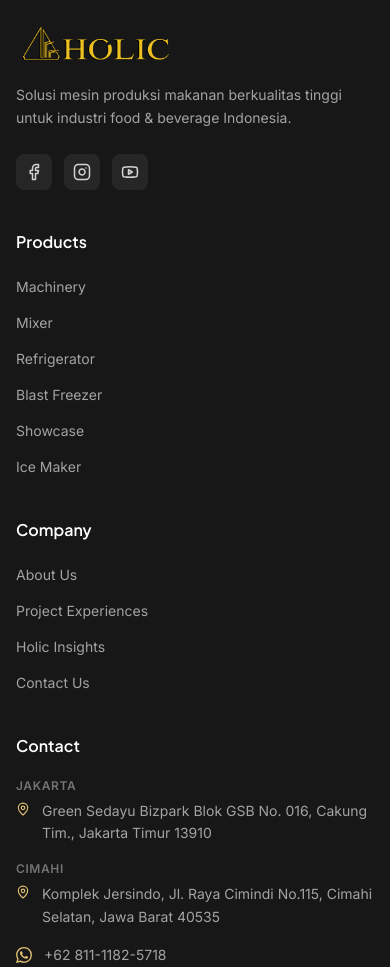
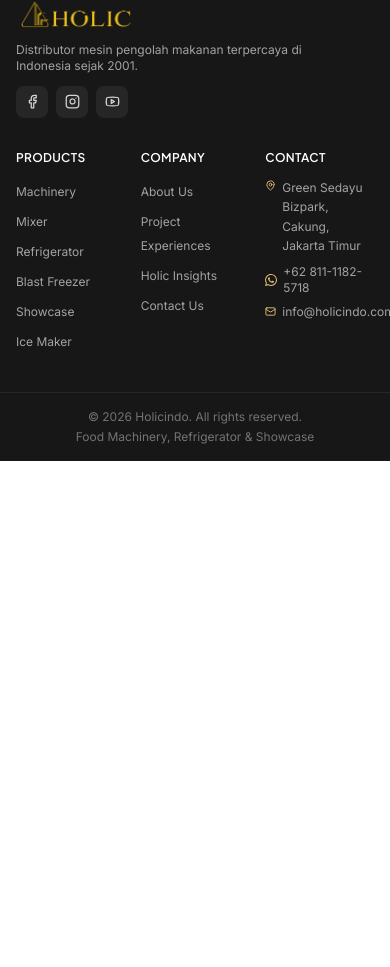
Before and after one commit to Holicindo/company-profile, a Next.js app in the folder frontend/: page /about in a window 390 px wide. Shown: the part 5538-6505 px from the top of the page. After the commit the page ends 5999 px from the top, so only its background shows below. Built offline with nearby package versions, Linux system fonts and the light colour scheme.

Commit message:
fix: improve mobile layout - remove ClientsMarquee, fix wave gaps, compact footer, add hero image background on mobile

```diff
--- a/frontend/src/app/page.tsx
+++ b/frontend/src/app/page.tsx
@@ -5,7 +5,6 @@ import { WhyChooseUsSection } from '@/components/home/WhyChooseUsSection';
 import { ProjectsSection } from '@/components/home/ProjectsSection';
 import { LatestNewsSection } from '@/components/home/LatestNewsSection';
 import { CTASection } from '@/components/home/CTASection';
-import { ClientsMarquee } from '@/components/home/ClientsMarquee';
 import { getProductCategories, getFeaturedProducts, getFeaturedPortfolio, getLatestBlogPosts } from '@/lib/api';
 
 export const revalidate = 3600;
@@ -29,7 +28,6 @@ export default async function HomePage() {
       <ProductCategoriesSection categories={categories} />
       <FeaturedProductsSection products={featuredProducts} />
       <WhyChooseUsSection />
-      <ClientsMarquee />
       <ProjectsSection projects={portfolio} />
       <LatestNewsSection posts={latestNews} />
       <CTASection />
--- a/frontend/src/components/home/CTASection.tsx
+++ b/frontend/src/components/home/CTASection.tsx
@@ -1,38 +1,30 @@
 import Link from 'next/link';
-import { Phone, Mail, ArrowRight } from 'lucide-react';
+import { Mail, ArrowRight } from 'lucide-react';
 
 export function CTASection() {
   return (
-    <section className="pt-32 pb-20 bg-slate-900 relative overflow-hidden">
-      {/* Wavy Divider ATAS — putih mengisi dari atas, gelombang mengarah ke bawah */}
-      <div className="absolute -top-[2px] left-0 right-0 w-full overflow-hidden leading-none z-20" style={{ transform: 'rotate(180deg)' }}>
-        <svg viewBox="0 0 1200 120" preserveAspectRatio="none" className="w-full h-[60px] md:h-[90px] fill-white block">
-          <path d="M0,0V46.29c47.79,22.2,103.59,32.17,158,28,70.36-5.37,136.33-33.31,206.8-37.5C438.64,32.43,512.34,53.67,583,72.05c69.27,18,138.3,24.88,209.4,13.08,36.15-6,69.85-17.84,104.45-29.34C989.49,25,1113-14.29,1200,52.47V120H0Z"></path>
-        </svg>
-      </div>
-
+    <section className="py-16 md:py-20 bg-slate-900 relative overflow-hidden">
       <div className="absolute inset-0 opacity-10" style={{ backgroundImage: 'radial-gradient(circle at 2px 2px, white 1px, transparent 0)', backgroundSize: '40px 40px' }} />
       <div className="relative z-10 container-wide">
-        <div className="max-w-3xl mx-auto text-center">
-          <p className="text-brand-400 font-semibold text-sm uppercase tracking-widest mb-3"></p>
-          <h2 className="text-4xl md:text-5xl font-extrabold tracking-tight text-brand-400 uppercase mb-4 whitespace-nowrap">
+        <div className="max-w-3xl mx-auto text-center px-2">
+          <h2 className="text-2xl sm:text-3xl md:text-5xl font-extrabold tracking-tight text-brand-400 uppercase mb-4">
             Siap Mulai Proyek Anda?
           </h2>
-          <p className="text-neutral-400 text-lg mb-10 whitespace-nowrap">
+          <p className="text-neutral-400 text-sm md:text-lg mb-8 md:mb-10 max-w-md mx-auto">
             Konsultasikan kebutuhan mesin dapur komersial Anda langsung dengan tim kami.
           </p>
-          <div className="flex flex-col sm:flex-row gap-4 justify-center mb-12">
+          <div className="flex flex-col sm:flex-row gap-3 justify-center mb-8 md:mb-10">
             <Link href="/contact" className="btn-primary">Konsultasi Gratis <ArrowRight size={18} /></Link>
             <Link href="/products" className="btn-outline-white">Lihat Katalog Produk</Link>
           </div>
-          <div className="flex flex-col sm:flex-row gap-6 justify-center">
-            <a href="https://wa.me/6281111825718" target="_blank" rel="noopener noreferrer" className="flex items-center gap-2 text-neutral-400 hover:text-white transition-colors">
-              <svg viewBox="0 0 24 24" fill="currentColor" className="text-brand-400 w-4 h-4">
+          <div className="flex flex-col sm:flex-row gap-4 justify-center">
+            <a href="https://wa.me/6281111825718" target="_blank" rel="noopener noreferrer" className="flex items-center justify-center gap-2 text-neutral-400 hover:text-white transition-colors">
+              <svg viewBox="0 0 24 24" fill="currentColor" className="text-brand-400 w-4 h-4 flex-shrink-0">
                 <path d="M17.472 14.382c-.297-.149-1.758-.867-2.03-.967-.273-.099-.471-.148-.67.15-.197.297-.767.966-.94 1.164-.173.199-.347.223-.644.075-.297-.15-1.255-.463-2.39-1.475-.883-.788-1.48-1.761-1.653-2.059-.173-.297-.018-.458.13-.606.134-.133.298-.347.446-.52.149-.174.198-.298.298-.497.099-.198.05-.371-.025-.52-.075-.149-.669-1.612-.916-2.207-.242-.579-.487-.5-.669-.51a12.8 12.8 0 0 0-.57-.01c-.198 0-.52.074-.792.372-.272.297-1.04 1.016-1.04 2.479 0 1.462 1.065 2.875 1.213 3.074.149.198 2.096 3.2 5.077 4.487.709.306 1.262.489 1.694.625.712.227 1.36.195 1.871.118.571-.085 1.758-.719 2.006-1.413.248-.694.248-1.289.173-1.413-.074-.124-.272-.198-.57-.347m-5.421 7.403h-.004a9.87 9.87 0 0 1-5.031-1.378l-.361-.214-3.741.982.998-3.648-.235-.374a9.86 9.86 0 0 1-1.51-5.26c.001-5.45 4.436-9.884 9.888-9.884 2.64 0 5.122 1.03 6.988 2.898a9.825 9.825 0 0 1 2.893 6.994c-.003 5.45-4.437 9.884-9.885 9.884m8.413-18.297A11.815 11.815 0 0 0 12.05 0C5.495 0 .16 5.335.157 11.892c0 2.096.547 4.142 1.588 5.945L.057 24l6.305-1.654a11.882 11.882 0 0 0 5.683 1.448h.005c6.554 0 11.89-5.335 11.893-11.893a11.821 11.821 0 0 0-3.48-8.413z" />
               </svg>
               +62 811-1182-5718
             </a>
-            <a href="mailto:info@holicindo.com" className="flex items-center gap-2 text-neutral-400 hover:text-white transition-colors">
+            <a href="mailto:info@holicindo.com" className="flex items-center justify-center gap-2 text-neutral-400 hover:text-white transition-colors">
               <Mail size={16} className="text-brand-400" /> info@holicindo.com
             </a>
           </div>
--- a/frontend/src/components/home/LatestNewsSection.tsx
+++ b/frontend/src/components/home/LatestNewsSection.tsx
@@ -8,9 +8,9 @@ const fmt = (d: string) => new Date(d).toLocaleDateString('id-ID', { day: 'numer
 export function LatestNewsSection({ posts }: { posts: BlogPost[] }) {
   if (!posts.length) return null;
   return (
-    <section className="py-20 bg-white">
+    <section className="py-16 md:py-20 bg-white">
       <div className="container-wide">
-        <div className="flex flex-col md:flex-row md:items-end md:justify-between gap-4 mb-12">
+        <div className="flex flex-col md:flex-row md:items-end md:justify-between gap-4 mb-8 md:mb-12">
           <div>
             <p className="text-brand-600 font-semibold text-sm uppercase tracking-widest mb-2">Holic Insights</p>
             <h2 className="section-title text-slate-900">Artikel Terbaru</h2>
--- a/frontend/src/components/home/ProductCategoriesSection.tsx
+++ b/frontend/src/components/home/ProductCategoriesSection.tsx
@@ -37,12 +37,12 @@ export function ProductCategoriesSection({ categories }: { categories: ProductCa
   const display = displayCats.length === 3 ? displayCats : (categories.filter(c => !c.parentId).slice(0, 3));
 
   return (
-    <section className="relative py-28 pb-36 bg-brand-50 overflow-hidden">
+    <section className="relative py-20 pb-28 md:py-28 md:pb-36 bg-brand-50 overflow-hidden" style={{ marginTop: '-4px' }}>
       {/* Wavy Divider ATAS — dari #0d1013 (HeroSection) ke brand-50 */}
       {/* Sudah ditangani oleh wavy bawah HeroSection (fill-brand-50) */}
 
       <div className="relative z-10 container-wide">
-        <div className="flex flex-col md:flex-row md:items-end md:justify-between gap-4 mb-12">
+        <div className="flex flex-col md:flex-row md:items-end md:justify-between gap-4 mb-8 md:mb-12">
           <div>
             <p className="text-brand-600 font-semibold text-sm uppercase tracking-widest mb-2">Kategori Produk</p>
             <h2 className="section-title text-slate-900">Temukan Unit yang Tepat</h2>
--- a/frontend/src/components/home/ProjectsSection.tsx
+++ b/frontend/src/components/home/ProjectsSection.tsx
@@ -5,7 +5,7 @@ import type { Portfolio } from '@/types';
 
 export function ProjectsSection({ projects }: { projects: Portfolio[] }) {
   return (
-    <section className="py-28 bg-brand-50 relative overflow-hidden">
+    <section className="py-16 md:py-24 bg-brand-50 relative overflow-hidden" style={{ marginTop: '-4px' }}>
       {/* Wavy Divider ATAS — putih mengisi dari atas, gelombang mengarah ke bawah */}
       <div className="absolute -top-[2px] left-0 right-0 w-full overflow-hidden leading-none z-20" style={{ transform: 'rotate(180deg)' }}>
         <svg viewBox="0 0 1200 120" preserveAspectRatio="none" className="w-full h-[50px] md:h-[70px] fill-white block">
@@ -14,7 +14,7 @@ export function ProjectsSection({ projects }: { projects: Portfolio[] }) {
       </div>
 
       <div className="container-wide relative z-10">
-        <div className="flex flex-col md:flex-row md:items-end md:justify-between gap-4 mb-12">
+        <div className="flex flex-col md:flex-row md:items-end md:justify-between gap-4 mb-8 md:mb-12">
           <div>
             <p className="text-brand-600 font-semibold text-sm uppercase tracking-widest mb-2">Portfolio</p>
             <h2 className="section-title text-slate-900">Project Experiences</h2>
--- a/frontend/src/components/home/WhyChooseUsSection.tsx
+++ b/frontend/src/components/home/WhyChooseUsSection.tsx
@@ -11,21 +11,16 @@ const features = [
 
 export function WhyChooseUsSection() {
   return (
-    <section className="pt-32 pb-32 md:pt-40 md:pb-40 bg-slate-900 relative overflow-hidden">
-      {/* Wavy Divider ATAS */}
-      <div className="absolute -top-[2px] left-0 right-0 w-full overflow-hidden leading-none z-20" style={{ transform: 'rotate(180deg)' }}>
-        <svg viewBox="0 0 1200 120" preserveAspectRatio="none" className="w-full h-[50px] md:h-[80px] fill-white block">
-          <path d="M0,0V46.29c47.79,22.2,103.59,32.17,158,28,70.36-5.37,136.33-33.31,206.8-37.5C438.64,32.43,512.34,53.67,583,72.05c69.27,18,138.3,24.88,209.4,13.08,36.15-6,69.85-17.84,104.45-29.34C989.49,25,1113-14.29,1200,52.47V120H0Z"></path>
-        </svg>
-      </div>
+    <section className="pt-16 pb-16 md:pt-24 md:pb-24 bg-slate-900 relative overflow-hidden" style={{ marginTop: '-4px' }}>
+      {/* Tidak ada wave atas — transisi sudah ditangani oleh wave bawah FeaturedProductsSection */}
 
       <div className="absolute inset-0 opacity-5" style={{ backgroundImage: 'radial-gradient(circle at 2px 2px, white 1px, transparent 0)', backgroundSize: '40px 40px' }} />
       <div className="relative z-10 container-wide">
-        <div className="text-center mb-10 md:mb-14 px-4">
-          <h2 className="text-3xl md:text-5xl font-extrabold tracking-tight text-brand-400 uppercase mb-4">
+        <div className="text-center mb-10 md:mb-14 px-2">
+          <h2 className="text-2xl sm:text-3xl md:text-5xl font-extrabold tracking-tight text-brand-400 uppercase mb-4">
             Mengapa Memilih Kami
           </h2>
-          <p className="text-neutral-400 text-base md:text-lg max-w-xl mx-auto">
+          <p className="text-neutral-400 text-sm md:text-lg max-w-xl mx-auto">
             Dedikasi lebih dari dua dekade sebagai pionir solusi dapur komersial Indonesia.
           </p>
         </div>
@@ -44,7 +39,7 @@ export function WhyChooseUsSection() {
 
       {/* Wavy Divider BAWAH */}
       <div className="absolute -bottom-[2px] left-0 right-0 w-full overflow-hidden leading-none z-20">
-        <svg viewBox="0 0 1200 120" preserveAspectRatio="none" className="w-full h-[50px] md:h-[80px] fill-white block">
+        <svg viewBox="0 0 1200 120" preserveAspectRatio="none" className="w-full h-[40px] md:h-[70px] fill-white block">
           <path d="M0,0V46.29c47.79,22.2,103.59,32.17,158,28,70.36-5.37,136.33-33.31,206.8-37.5C438.64,32.43,512.34,53.67,583,72.05c69.27,18,138.3,24.88,209.4,13.08,36.15-6,69.85-17.84,104.45-29.34C989.49,25,1113-14.29,1200,52.47V120H0Z"></path>
         </svg>
       </div>
--- a/frontend/src/components/layout/Footer.tsx
+++ b/frontend/src/components/layout/Footer.tsx
@@ -1,6 +1,6 @@
 import Link from 'next/link';
 import Image from 'next/image';
-import { Phone, Mail, MapPin, Facebook, Instagram, Youtube } from 'lucide-react';
+import { Mail, MapPin, Facebook, Instagram, Youtube } from 'lucide-react';
 
 const products = [
   { label: 'Machinery', href: '/products/category/machinery' },
@@ -25,91 +25,88 @@ const socialLinks = [
 export function Footer() {
   return (
     <footer className="bg-neutral-900 text-neutral-300">
-      <div className="container-wide py-16">
-        <div className="grid grid-cols-1 md:grid-cols-2 lg:grid-cols-4 gap-10">
-          <div>
-            <div className="mb-5">
-              <Image src="/logo.png" alt="Holicindo Logo" width={160} height={50} className="object-contain" />
+      <div className="container-wide py-10 md:py-14">
+
+        {/* Brand row — selalu full width di atas */}
+        <div className="mb-8 md:mb-10">
+          <div className="mb-3">
+            <Image src="/logo.png" alt="Holicindo Logo" width={120} height={38} className="object-contain" />
           </div>
-            <p className="text-sm leading-relaxed text-neutral-400 mb-6">
-              Solusi mesin produksi makanan berkualitas tinggi untuk industri food &amp; beverage Indonesia.
+          <p className="text-xs text-neutral-400 mb-3 max-w-xs">
+            Distributor mesin pengolah makanan terpercaya di Indonesia sejak 2001.
           </p>
-            <div className="flex gap-3">
+          <div className="flex gap-2">
             {socialLinks.map(s => {
               const Icon = s.icon;
               return (
                 <a key={s.name} href={s.href} target="_blank" rel="noopener noreferrer"
-                    className="w-9 h-9 rounded-lg bg-neutral-800 hover:bg-brand-600 flex items-center justify-center text-neutral-300 hover:text-white transition-colors"
+                  className="w-8 h-8 rounded-lg bg-neutral-800 hover:bg-brand-600 flex items-center justify-center text-neutral-300 hover:text-white transition-colors"
                   title={s.name}>
-                    <Icon size={18} />
+                  <Icon size={15} />
                 </a>
               );
             })}
           </div>
         </div>
 
+        {/* Links — 3 kolom sejajar di mobile dan desktop */}
+        <div className="grid grid-cols-3 gap-4 md:gap-8">
+
+          {/* Products */}
           <div>
-            <h4 className="text-white font-semibold mb-5 font-display">Products</h4>
-            <ul className="space-y-3">
+            <h4 className="text-white font-semibold mb-3 text-xs md:text-sm font-display uppercase tracking-wide">Products</h4>
+            <ul className="space-y-1.5 md:space-y-2">
               {products.map(i => (
                 <li key={i.href}>
-                  <Link href={i.href} className="text-sm text-neutral-400 hover:text-white transition-colors">{i.label}</Link>
+                  <Link href={i.href} className="text-xs text-neutral-400 hover:text-white transition-colors leading-relaxed">{i.label}</Link>
                 </li>
               ))}
             </ul>
           </div>
 
+          {/* Company */}
           <div>
-            <h4 className="text-white font-semibold mb-5 font-display">Company</h4>
-            <ul className="space-y-3">
+            <h4 className="text-white font-semibold mb-3 text-xs md:text-sm font-display uppercase tracking-wide">Company</h4>
+            <ul className="space-y-1.5 md:space-y-2">
               {company.map(i => (
                 <li key={i.href}>
-                  <Link href={i.href} className="text-sm text-neutral-400 hover:text-white transition-colors">{i.label}</Link>
+                  <Link href={i.href} className="text-xs text-neutral-400 hover:text-white transition-colors leading-relaxed">{i.label}</Link>
                 </li>
               ))}
             </ul>
           </div>
 
+          {/* Contact */}
           <div>
-            <h4 className="text-white font-semibold mb-5 font-display">Contact</h4>
-            <ul className="space-y-4">
-              <li>
-                <p className="text-xs text-neutral-500 uppercase tracking-wider mb-1.5 font-semibold">Jakarta</p>
-                <div className="flex items-start gap-3">
-                  <MapPin size={14} className="text-brand-400 mt-0.5 flex-shrink-0" />
-                  <span className="text-sm text-neutral-400 leading-relaxed">
-                    Green Sedayu Bizpark Blok GSB No. 016, Cakung Tim., Jakarta Timur 13910
+            <h4 className="text-white font-semibold mb-3 text-xs md:text-sm font-display uppercase tracking-wide">Contact</h4>
+            <ul className="space-y-2">
+              <li className="flex items-start gap-1.5">
+                <MapPin size={11} className="text-brand-400 mt-0.5 flex-shrink-0" />
+                <span className="text-xs text-neutral-400 leading-relaxed">
+                  Green Sedayu Bizpark, Cakung, Jakarta Timur
                 </span>
-                </div>
               </li>
               <li>
-                <p className="text-xs text-neutral-500 uppercase tracking-wider mb-1.5 font-semibold">Cimahi</p>
-                <div className="flex items-start gap-3">
-                  <MapPin size={14} className="text-brand-400 mt-0.5 flex-shrink-0" />
-                  <span className="text-sm text-neutral-400 leading-relaxed">
-                    Komplek Jersindo, Jl. Raya Cimindi No.115, Cimahi Selatan, Jawa Barat 40535
-                  </span>
-                </div>
-              </li>
-              <li>
-                <a href="https://wa.me/6281111825718" target="_blank" rel="noopener noreferrer" className="flex items-center gap-3 text-sm text-neutral-400 hover:text-white transition-colors">
-                  <svg viewBox="0 0 24 24" fill="currentColor" className="text-brand-400 flex-shrink-0 w-4 h-4">
+                <a href="https://wa.me/6281111825718" target="_blank" rel="noopener noreferrer" className="flex items-center gap-1.5 text-xs text-neutral-400 hover:text-white transition-colors">
+                  <svg viewBox="0 0 24 24" fill="currentColor" className="text-brand-400 flex-shrink-0 w-3 h-3">
                     <path d="M17.472 14.382c-.297-.149-1.758-.867-2.03-.967-.273-.099-.471-.148-.67.15-.197.297-.767.966-.94 1.164-.173.199-.347.223-.644.075-.297-.15-1.255-.463-2.39-1.475-.883-.788-1.48-1.761-1.653-2.059-.173-.297-.018-.458.13-.606.134-.133.298-.347.446-.52.149-.174.198-.298.298-.497.099-.198.05-.371-.025-.52-.075-.149-.669-1.612-.916-2.207-.242-.579-.487-.5-.669-.51a12.8 12.8 0 0 0-.57-.01c-.198 0-.52.074-.792.372-.272.297-1.04 1.016-1.04 2.479 0 1.462 1.065 2.875 1.213 3.074.149.198 2.096 3.2 5.077 4.487.709.306 1.262.489 1.694.625.712.227 1.36.195 1.871.118.571-.085 1.758-.719 2.006-1.413.248-.694.248-1.289.173-1.413-.074-.124-.272-.198-.57-.347m-5.421 7.403h-.004a9.87 9.87 0 0 1-5.031-1.378l-.361-.214-3.741.982.998-3.648-.235-.374a9.86 9.86 0 0 1-1.51-5.26c.001-5.45 4.436-9.884 9.888-9.884 2.64 0 5.122 1.03 6.988 2.898a9.825 9.825 0 0 1 2.893 6.994c-.003 5.45-4.437 9.884-9.885 9.884m8.413-18.297A11.815 11.815 0 0 0 12.05 0C5.495 0 .16 5.335.157 11.892c0 2.096.547 4.142 1.588 5.945L.057 24l6.305-1.654a11.882 11.882 0 0 0 5.683 1.448h.005c6.554 0 11.89-5.335 11.893-11.893a11.821 11.821 0 0 0-3.48-8.413z" />
                   </svg>
                   +62 811-1182-5718
                 </a>
               </li>
               <li>
-                <a href="mailto:info@holicindo.com" className="flex items-center gap-3 text-sm text-neutral-400 hover:text-white transition-colors">
-                  <Mail size={16} className="text-brand-400 flex-shrink-0" /> info@holicindo.com
+                <a href="mailto:info@holicindo.com" className="flex items-center gap-1.5 text-xs text-neutral-400 hover:text-white transition-colors">
+                  <Mail size={11} className="text-brand-400 flex-shrink-0" /> info@holicindo.com
                 </a>
               </li>
             </ul>
           </div>
+
         </div>
       </div>
+
       <div className="border-t border-neutral-800">
-        <div className="container-wide py-5 flex flex-col md:flex-row justify-between items-center gap-2">
+        <div className="container-wide py-4 flex flex-col sm:flex-row justify-between items-center gap-1">
           <p className="text-xs text-neutral-500">© {new Date().getFullYear()} Holicindo. All rights reserved.</p>
           <p className="text-xs text-neutral-500">Food Machinery, Refrigerator &amp; Showcase</p>
         </div>
```
Also changed, not shown: frontend/src/components/home/HeroSection.tsx (+28 -25 lines). Lines whose indentation alone changed are shown as unchanged.
